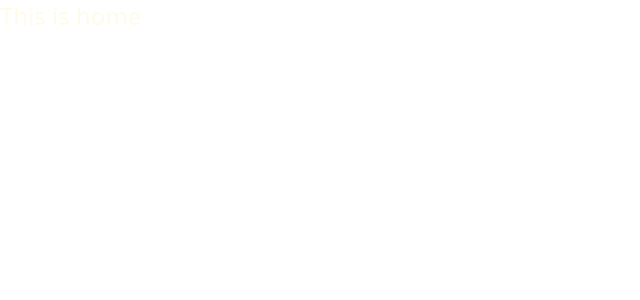
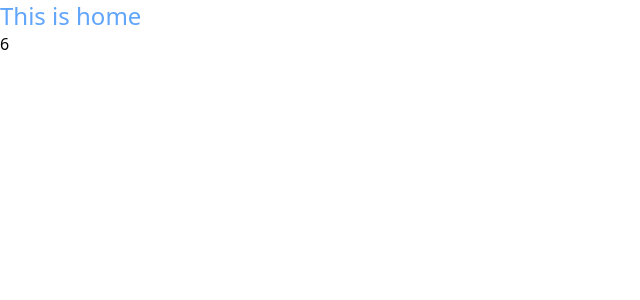
Before and after one commit to wupeng-engineer/pc-vite-template, a Vue app: page / in a window 1280 px wide. Shown: the top 300 px of the page, without its empty margins (0-640 px from the left). Built offline with nearby package versions, Linux system fonts and the light colour scheme.

Commit message:
feat:添加pinia

```diff
--- a/package.json
+++ b/package.json
@@ -18,8 +18,8 @@
   },
   "dependencies": {
     "lodash": "^4.17.21",
+    "pinia": "^2.0.0-beta.2",
     "ramda": "^0.27.1",
-    "rxjs": "^7.1.0",
     "tailwindcss": "^2.1.4",
     "vue": "^3.0.5",
     "vue-router": "^4.0.6"
--- /dev/null
+++ b/src/@types/pinia.d.ts
@@ -0,0 +1,9 @@
+
+import 'pinia';
+declare module 'pinia' {
+  export interface DefineStoreOptions<Id extends string, S extends StateTree, G extends GettersTree<S>, A> {
+    debounce?: {
+      [k in keyof A]?: number
+    }
+  }
+}
--- /dev/null
+++ b/src/components/store-test/counter/index.vue
@@ -0,0 +1,20 @@
+<template>
+  <div>{{ counter.double }}</div>
+</template>
+
+<script lang="ts">
+import { defineComponent } from 'vue';
+import { useCounterStore } from '@/stores/counter';
+
+export default defineComponent({
+  setup() {
+    const counter = useCounterStore();
+    counter.increment();
+    counter.increment2();
+    return {
+      counter
+    };
+
+  }
+});
+</script>
--- a/src/main.ts
+++ b/src/main.ts
@@ -1,5 +1,20 @@
 import { createApp } from 'vue';
 import App from './app.vue';
 import router from './router';
+import { debounce } from 'lodash';
+import { createPinia } from 'pinia';
 import '@/assets/styles/index.less';
-createApp(App).use(router).mount('#app');
+
+const pinia = createPinia();
+pinia.use(({ options, store }) => {
+  if (options.debounce) {
+    return Object.keys(options.debounce).reduce((debouncedActions, action) => {
+      console.log('options.debounce.searchContacts', options.debounce[action]);
+      //@ts-ignore
+      debouncedActions[action] = debounce(store[action],  options.debounce[action]);
+      return debouncedActions;
+    }, {});
+  }
+});
+
+createApp(App).use(router).use(pinia).mount('#app');
--- a/src/pages/home/index.vue
+++ b/src/pages/home/index.vue
@@ -1,39 +1,19 @@
 <template>
-  <h1 class="text-red-500 text-2xl text-yellow-50">This is home</h1>
-  <div>{{ name }}</div>
+  <h1 class="text-blue-400 text-2xl">
+    This is home
+  </h1>
+  <counter-store-test />
 </template>
 
 <script lang="ts">
-
-import { computed, defineComponent, onMounted, watch } from 'vue';
-
+import { defineComponent } from 'vue';
+import CounterStoreTest from '@/components/store-test/counter/index.vue';
 export default defineComponent({
+  components: {
+    CounterStoreTest
+  },
   setup() {
 
-    // const { loading } = useRequest<string>('http://localhost:3000/app/hello', {
-    //   query:{
-    //     name:'123',
-    //     age: 1,
-    //     add: [1, 2]
-    //   }
-    // });
-
-    // const name = computed(() => {
-    //   return TestStore?.data?.name;
-    // });
-
-    // watch(loading, (newVal) => {
-    //   console.log('newVal', newVal);
-    // });
-
-    // onMounted(() => {});
-
-    return {
-      name
-    };
   },
 });
 </script>
-
-<style lang="less" scoped>
-</style>
--- /dev/null
+++ b/src/stores/counter/index.ts
@@ -0,0 +1,25 @@
+import { defineStore } from 'pinia';
+
+export const useCounterStore = defineStore({
+  id: 'counter',
+  state: () => ({ count: 1 }),
+  getters: {
+    double(state): number  {
+      console.log('state', state);
+
+      return state.count * 2;
+    },
+  },
+  actions: {
+    increment() {
+      this.count++ ;
+    },
+    increment2() {
+      this.count++ ;
+    },
+  },
+
+  debounce: {
+    increment: 3000
+  },
+});
--- /dev/null
+++ b/src/utils/extensions/type/index.ts
@@ -0,0 +1,6 @@
+import { isArray, isObject } from 'lodash';
+// eslint-disable-next-line @typescript-eslint/explicit-module-boundary-types
+// eslint-disable-next-line @typescript-eslint/no-explicit-any
+export function isNumeric(val: any): val is number | string {
+  return !isArray(val) && !isObject(val) && val - parseFloat(val) + 1 >= 0;
+}
--- a/src/utils/index.ts
+++ b/src/utils/index.ts
@@ -1,5 +1,5 @@
 import { isNil } from 'ramda';
-import { isNumeric } from 'rxjs/internal-compatibility';
+import { isNumeric } from './extensions/type';
 
 interface IRewriteFuncOption {
     timer: number;
--- a/src/utils/singleton/index.ts
+++ b/src/utils/singleton/index.ts
@@ -1,11 +1,11 @@
-interface IInstance<T> {
+interface Instance<T> {
   new(...params: Array<object>): T
 }
 
 export class Singleton {
-  static instances: Map<string | IInstance<Object>, Object> = new Map();
+  static instances: Map<string | Instance<Object>, Object> = new Map();
 
-  static make<T>(instance: IInstance<T>, key?: string, ...params: Array<object>): T {
+  static make<T>(instance: Instance<T>, key?: string, ...params: Array<object>): T {
     this.instances.has(key || instance) || this.instances.set(key || instance, new instance(...params));
     return this.instances.get(instance) as T;
   }
```
Also changed, not shown: src/utils/extensions/object/index.ts (deleted).
